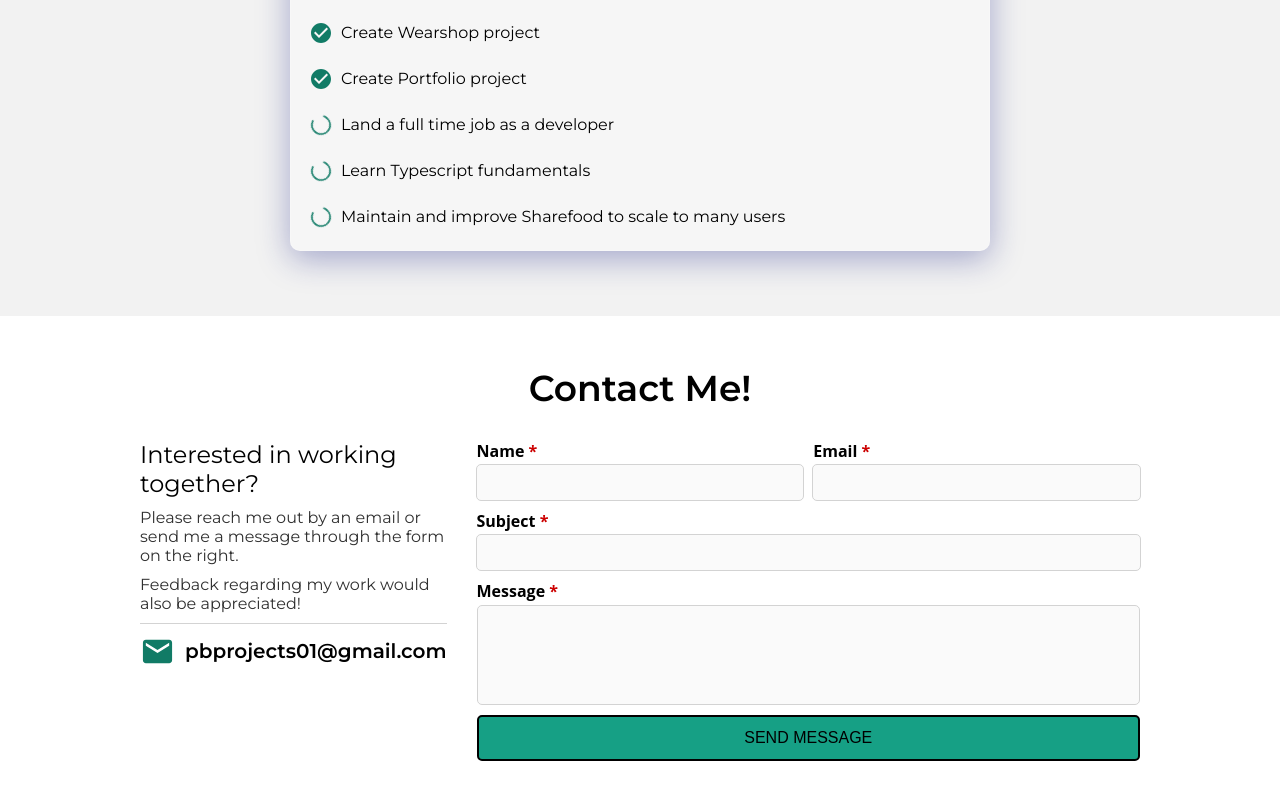
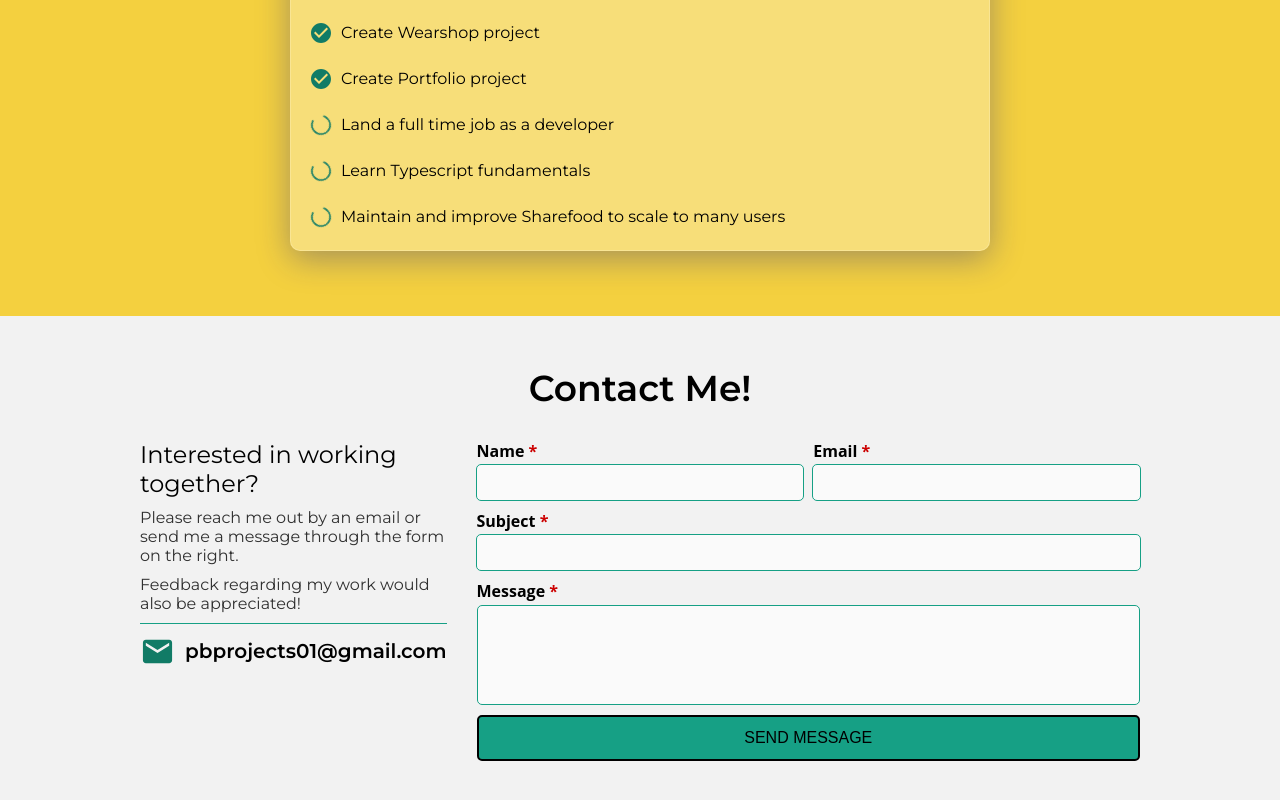
Before and after one commit to ProjectPB/Portfolio, a React (Create React App) app: page / in a window 1280 px wide. Shown: the part 3748-4548 px from the top of the page. Built offline with nearby package versions, Linux system fonts and the light colour scheme; no server answers.

Commit message:
Roadmap and Contact background changes

```diff
--- a/src/components/Contact/Styles.js
+++ b/src/components/Contact/Styles.js
@@ -4,6 +4,9 @@ import Button from "../Button";
 
 export const ContactContainer = styled.div`
   padding: 50px 0;
+  background-color: ${color.backgroundDark};
+  max-width: 1400px;
+  margin: 0 auto;
 
   @media (max-width: 768px) {
     padding: 25px 0 0;
@@ -39,7 +42,7 @@ export const LeftContainer = styled.div`
 
 export const HeadingWrapper = styled.div`
   flex: 0.3;
-  border-bottom: 1px solid ${color.backgroundMedium};
+  border-bottom: 1px solid ${color.primary};
   padding-bottom: 10px;
   margin-bottom: 10px;
 
--- a/src/components/Input/Styles.js
+++ b/src/components/Input/Styles.js
@@ -17,7 +17,7 @@ export const Label = styled.h2`
 `;
 
 export const StyledInput = styled.input`
-  border: 1px solid ${color.backgroundMedium};
+  border: 1px solid ${color.primary};
   margin: -1px;
   background-color: ${color.backgroundLight};
   border-radius: 5px;
@@ -25,7 +25,7 @@ export const StyledInput = styled.input`
   outline: none;
 
   :focus {
-    border: 2px solid ${color.primary};
+    border: 2px solid ${color.primaryDark};
     margin: -2px;
   }
 `;
--- a/src/components/Roadmap/Styles.js
+++ b/src/components/Roadmap/Styles.js
@@ -4,7 +4,7 @@ import { color, shadowBackground } from "../../utils/styles";
 export const RoadmapContainer = styled.div`
   padding: 50px 0;
   width: 100%;
-  background-color: ${color.backgroundDark};
+  background-color: ${color.secondary};
   max-width: 1400px;
   margin: 0 auto;
   overflow: hidden;
--- a/src/components/Textarea/Styles.js
+++ b/src/components/Textarea/Styles.js
@@ -21,7 +21,7 @@ export const StyledTextarea = styled.textarea`
   outline: none;
   height: 100px;
   padding: 10px;
-  border: 1px solid ${color.backgroundMedium};
+  border: 1px solid ${color.primary};
   background-color: ${color.backgroundLight};
   border-radius: 5px;
 
```
Also changed, not shown: src/components/Roadmap/Step/Styles.js (line endings or trailing spaces), src/components/Title/Styles.js (line endings or trailing spaces).
